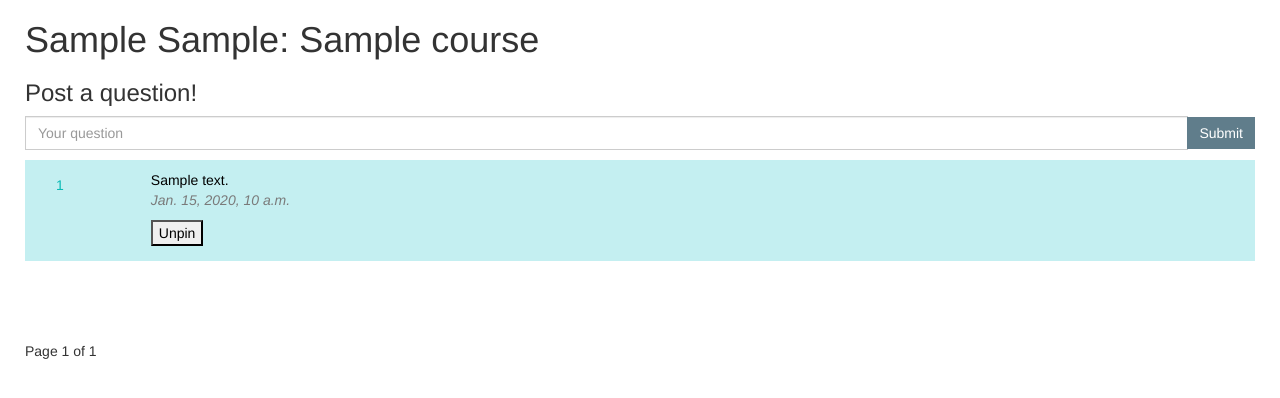
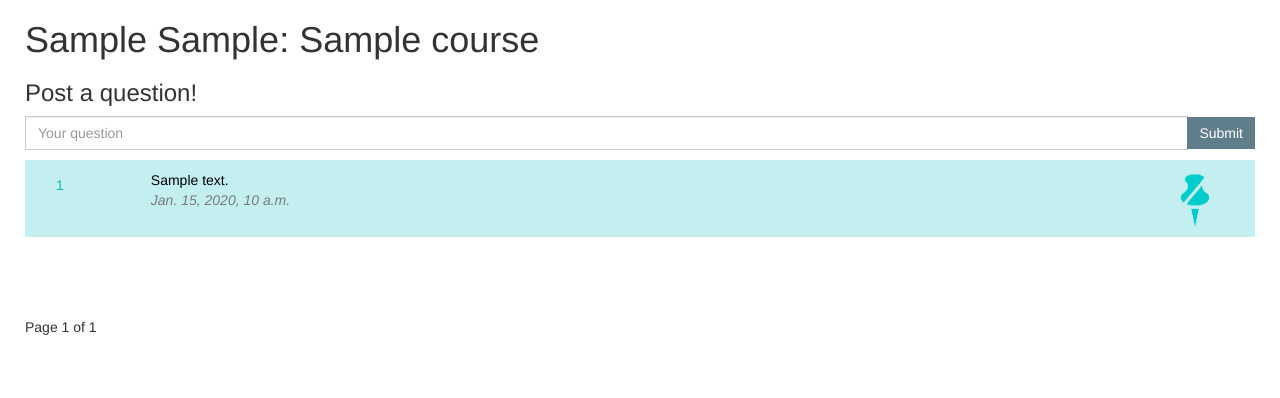
Before and after one commit to karenfeng/class-qa, a Django app: page /1/coursepage/ in a window 1280 px wide. Shown: the part 52-450 px from the top of the page. Run offline with Django 3.2, Linux system fonts and the light colour scheme; a user stored in the database is signed in; tables that the repository leaves empty hold one stand-in row (values such as "Sample post"); some libraries are stand-ins or nearby versions.

Commit message:
Add pin button

```diff
--- a/quailapp/static/quailapp/style.css
+++ b/quailapp/static/quailapp/style.css
@@ -25,6 +25,11 @@ form {
 img {
   max-width:100%;
   max-height:100%;
+}
+
+img.small {
+  max-width:60%;
+  max-height:60%;
 }
 
 img.centered {
--- a/quailapp/templates/quailapp/coursepage.html
+++ b/quailapp/templates/quailapp/coursepage.html
@@ -1,4 +1,5 @@
 {% extends "base.html" %}
+{% load staticfiles %}
 {% load bootstrap3 %}
 
 {% block content %}
@@ -42,26 +43,28 @@
 						{% endbuttons %}
 					</form>
 				</div>
-				<div class="col-xs-11">
+				<div class="col-xs-10">
 					<p class="question">
 						{{ q.text }}<br>
 						<span class="unemph">{{ q.created_on }}</span><br>
-						{% if q.is_pinned %}
+					</p>
+				</div>
+				<div class="col-xs-1">
+					{% if q.is_pinned %}
 						<form action="{% url 'quailapp:pin' q.id %}" method="POST">
 							{% csrf_token %}
-							<button type="submit" name="pin" id="unpin" value="0">
-								Unpin
+							<button class="btn btn-link" type="submit" name="pin" id="unpin" value="0">
+								<img class="small" src="{% static "quailapp/unpin.png" %}" alt="Unpin">
 							</button>
 						</form>
 						{% else %}
 						<form action="{% url 'quailapp:pin' q.id %}" method="POST">
 							{% csrf_token %}
-							<button type="submit" name="pin" id="pin" value="1">
-								Pin
+							<button class="btn btn-link" type="submit" name="pin" id="pin" value="1">
+								<img class="small" src="{% static "quailapp/pin.png" %}" alt="Pin">
 							</button>
 						</form>
-						{% endif %}
-					</p>
+					{% endif %}
 				</div>
 			</a>
 		</div>
@@ -96,26 +99,28 @@
 						{% endbuttons %}
 					</form>
 				</div>
-				<div class="col-xs-11">
+				<div class="col-xs-10">
 					<p class="question">
 						{{ q.text }}<br>
 						<span class="unemph">{{ q.created_on }}</span><br>
-						{% if q.is_pinned %}
+					</p>
+				</div>
+				<div class="col-xs-1">
+					{% if q.is_pinned %}
 						<form action="{% url 'quailapp:pin' q.id %}" method="POST">
 							{% csrf_token %}
-							<button type="submit" name="pin" id="unpin" value="0">
-								Unpin
+							<button class="btn btn-link" type="submit" name="pin" id="unpin" value="0">
+								<img class="small" src="{% static "quailapp/unpin.png" %}" alt="Unpin">
 							</button>
 						</form>
 						{% else %}
 						<form action="{% url 'quailapp:pin' q.id %}" method="POST">
 							{% csrf_token %}
-							<button type="submit" name="pin" id="pin" value="1">
-								Pin
+							<button class="btn btn-link" type="submit" name="pin" id="pin" value="1">
+								<img class="small" src="{% static "quailapp/pin.png" %}" alt="Pin">
 							</button>
 						</form>
-						{% endif %}
-					</p>
+					{% endif %}
 				</div>
 			</a>
 		</div>
```
Also changed, not shown: quailapp/static/quailapp/pin.png (added), quailapp/static/quailapp/unpin.png (added).
